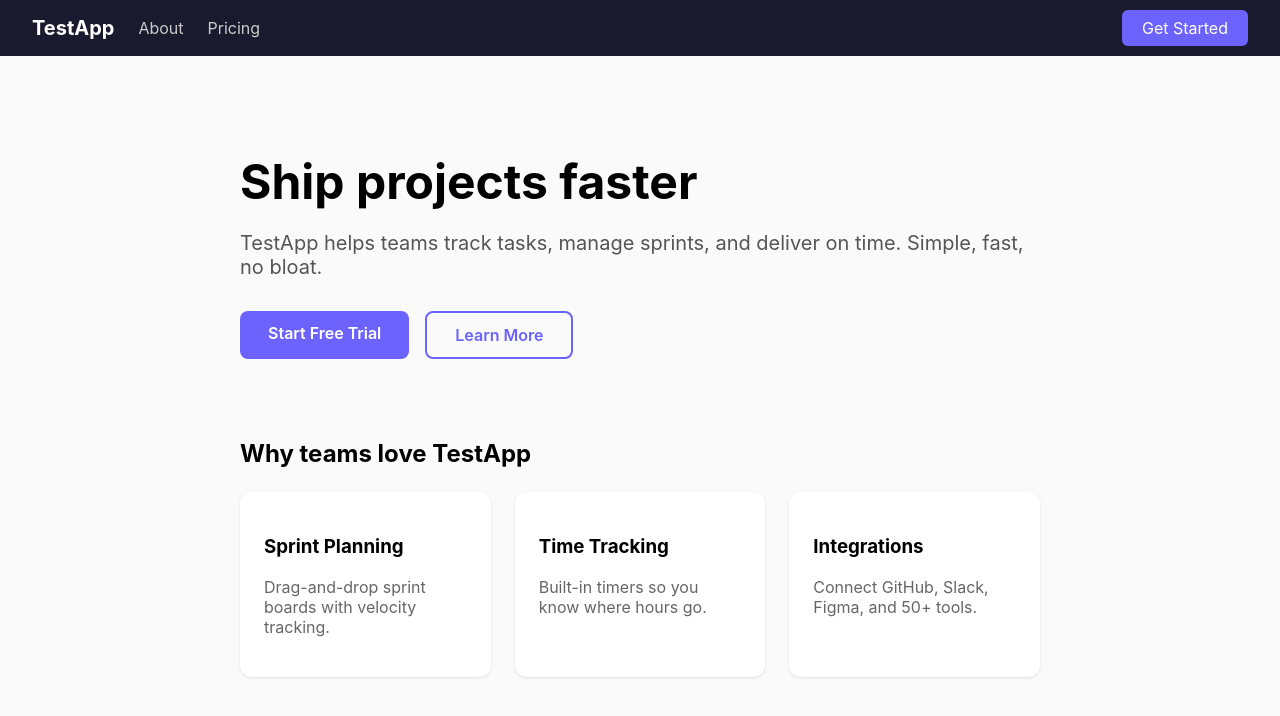
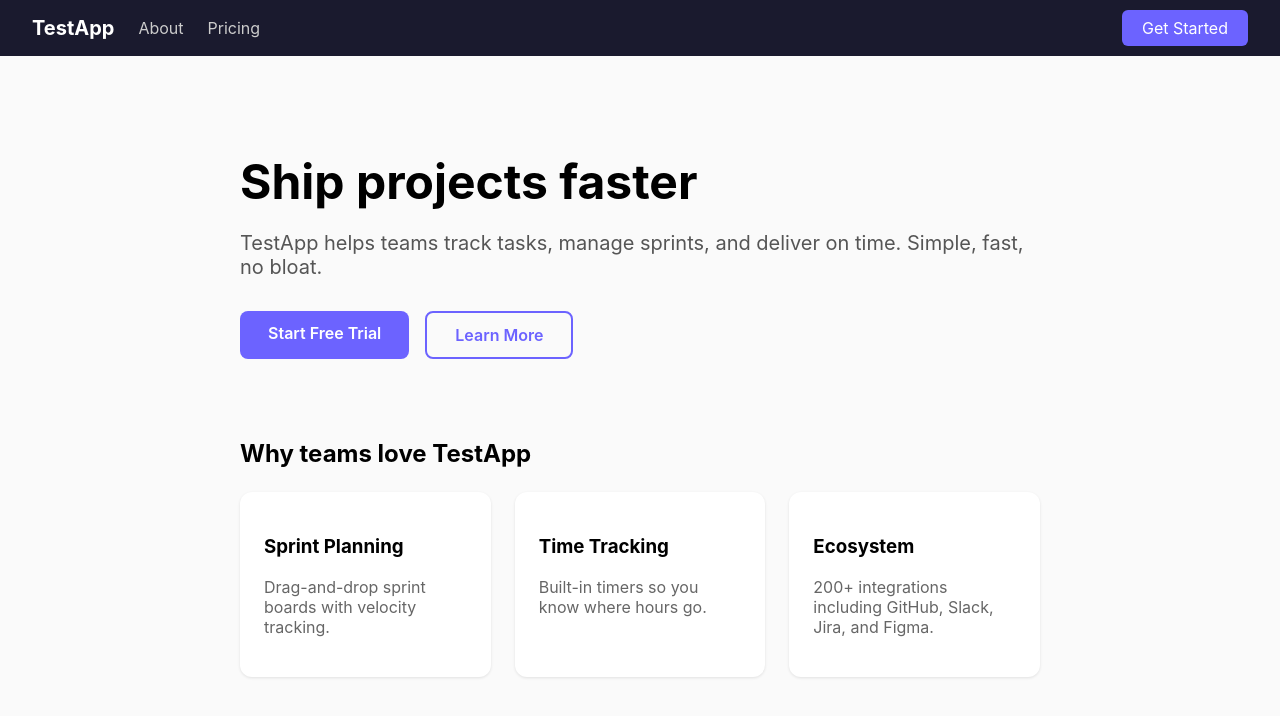
Before and after one commit to looksgoodtomeai/test-app, a Next.js app: page / in a window 1280 px wide. Shown: the top 716 px of the page. Built offline with nearby package versions, Linux system fonts and the light colour scheme.

Commit message:
Rename Integrations to Ecosystem + update description

```diff
--- a/src/app/page.tsx
+++ b/src/app/page.tsx
@@ -21,7 +21,7 @@ export default function Home() {
           {[
             { title: 'Sprint Planning', desc: 'Drag-and-drop sprint boards with velocity tracking.' },
             { title: 'Time Tracking', desc: 'Built-in timers so you know where hours go.' },
-            { title: 'Integrations', desc: 'Connect GitHub, Slack, Figma, and 50+ tools.' },
+            { title: 'Ecosystem', desc: '200+ integrations including GitHub, Slack, Jira, and Figma.' },
           ].map((f) => (
             <div key={f.title} style={{ background: '#fff', padding: 24, borderRadius: 12, boxShadow: '0 1px 3px rgba(0,0,0,0.1)' }}>
               <h3>{f.title}</h3>
```
